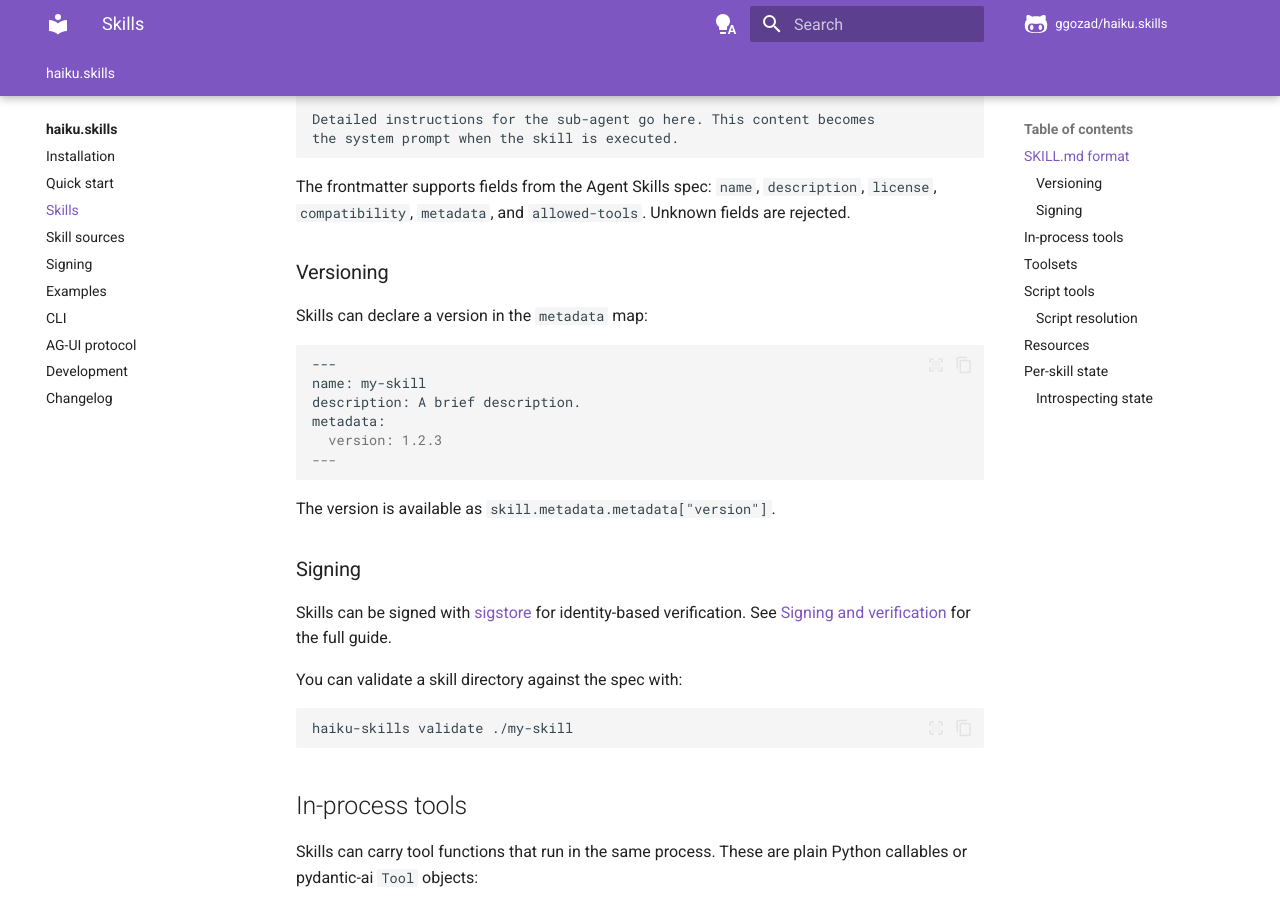
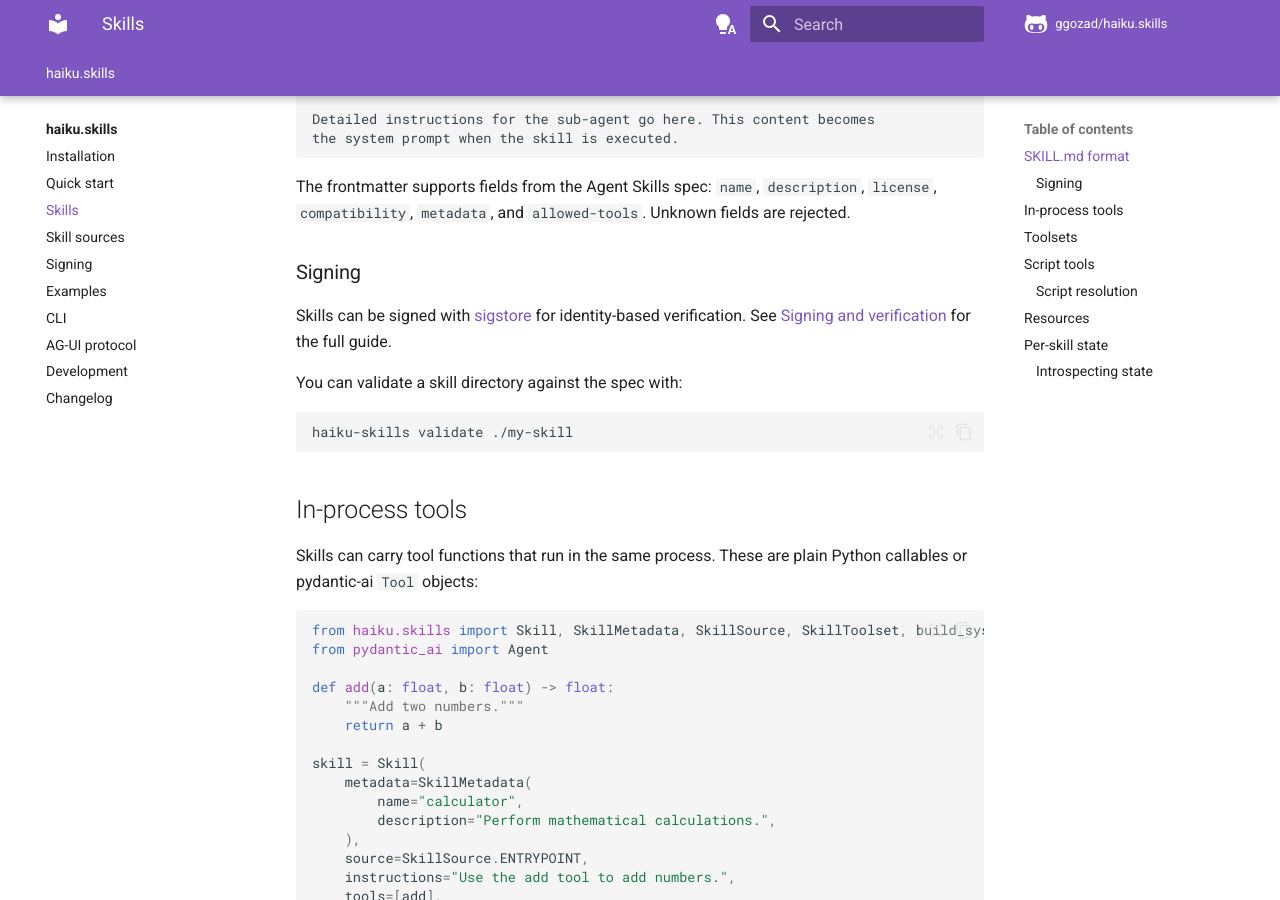
Before and after one commit to ggozad/haiku.skills, an MkDocs documentation site: the page built from docs/skills.md, in a window 1280 px wide and 900 px high, scrolled down 380 px. Built offline with MkDocs 1.6.1 and Material for MkDocs 9.7.7, drawn with Linux system fonts in a browser that asks for light colours; comment, search, counter and statistics services are not loaded.

Commit message:
remove skill versioning feature

````diff
--- a/docs/skills.md
+++ b/docs/skills.md
@@ -17,21 +17,6 @@
 ```
 
 The frontmatter supports fields from the Agent Skills spec: `name`, `description`, `license`, `compatibility`, `metadata`, and `allowed-tools`. Unknown fields are rejected.
-
-### Versioning
-
-Skills can declare a version in the `metadata` map:
-
-```markdown
----
-name: my-skill
-description: A brief description.
-metadata:
-  version: 1.2.3
----
-```
-
-The version is available as `skill.metadata.metadata["version"]`.
 
 ### Signing
 
````
Also changed, not shown: CHANGELOG.md (+0 -1 lines), 3 other files.
